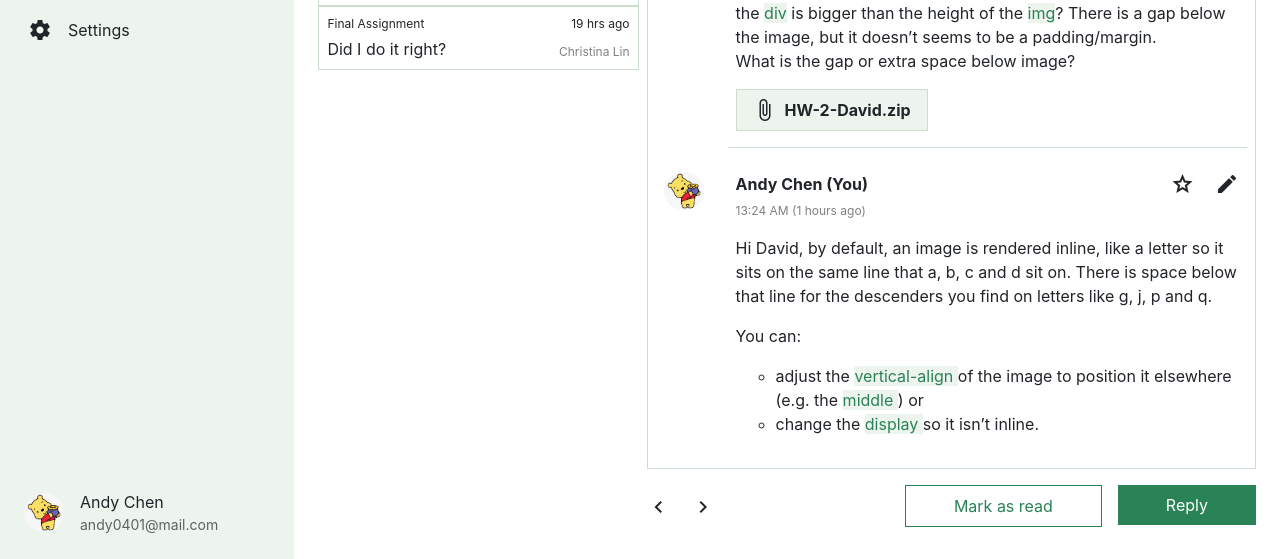
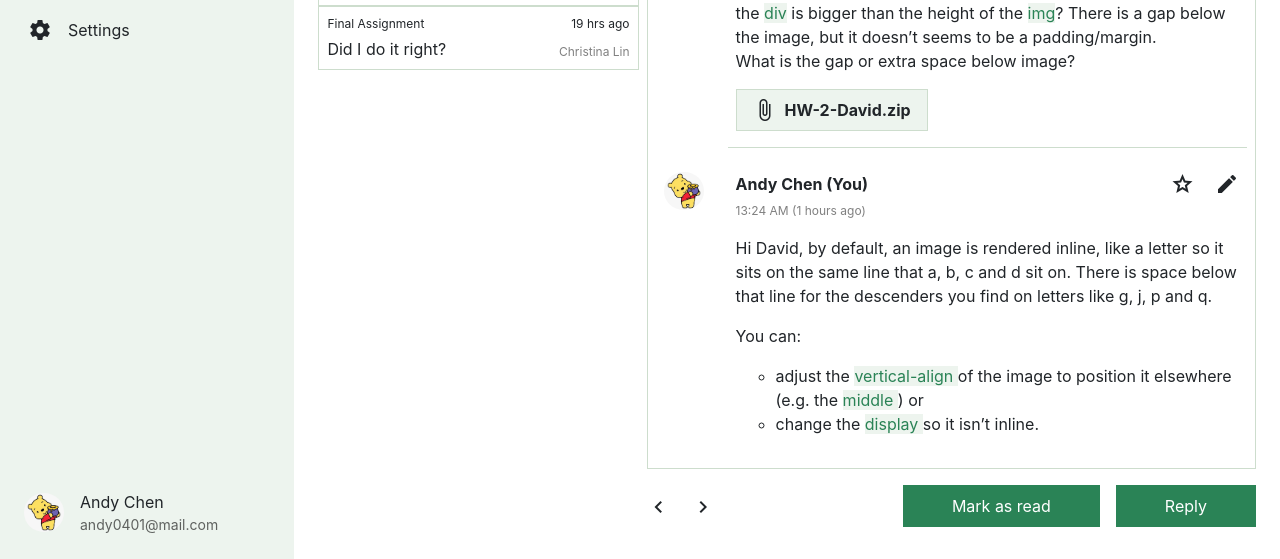
Before and after one commit to bearhsu2/bearhsu2.github.io, a plain HTML site: page week5/assignment.html in a window 1280 px wide. Shown: the part 299-858 px from the top of the page. Drawn offline with nearby package versions, Linux system fonts and the light colour scheme.

Commit message:
add hover effect on buttons

```diff
--- a/week5/assignment.html
+++ b/week5/assignment.html
@@ -329,15 +329,16 @@
                             <div class="d-flex">
                                 <a href="#" class="text-decoration-none">
 
-                                    <div
-                                        class="d-flex justify-content-center align-items-center border-darkgreen green py-2 px-5 mb-2 mr-3">
+                                    <div class="d-flex justify-content-center align-items-center button py-2 px-5 mb-2 mr-3">
                                         Mark as read
                                     </div>
+
+
                                 </a>
 
                                 <a href="#" class="text-decoration-none">
                                     <div
-                                        class="d-flex justify-content-center align-items-center bg-darkgreen white py-2 px-5 mb-2">
+                                        class="d-flex justify-content-center align-items-center button py-2 px-5 mb-2">
                                         Reply
                                     </div>
                                 </a>
--- a/week5/scss/_aside.scss
+++ b/week5/scss/_aside.scss
@@ -11,7 +11,6 @@
         color: #0000009a;
     }
     .unselected {
-        // color: black;
         border-left: 4px solid #edf4ee;
 
         &:hover {
--- a/week5/scss/_assignment.scss
+++ b/week5/scss/_assignment.scss
@@ -0,0 +1,10 @@
+.button {
+    background-color: $primary-dark;
+    color: white;
+    border: 1px solid $primary-dark;
+
+    &:hover {
+        background-color: #fff;
+        color: $primary-dark;
+    }
+}
```
Also changed, not shown: week5/css/all.min.css, 1 other file.
